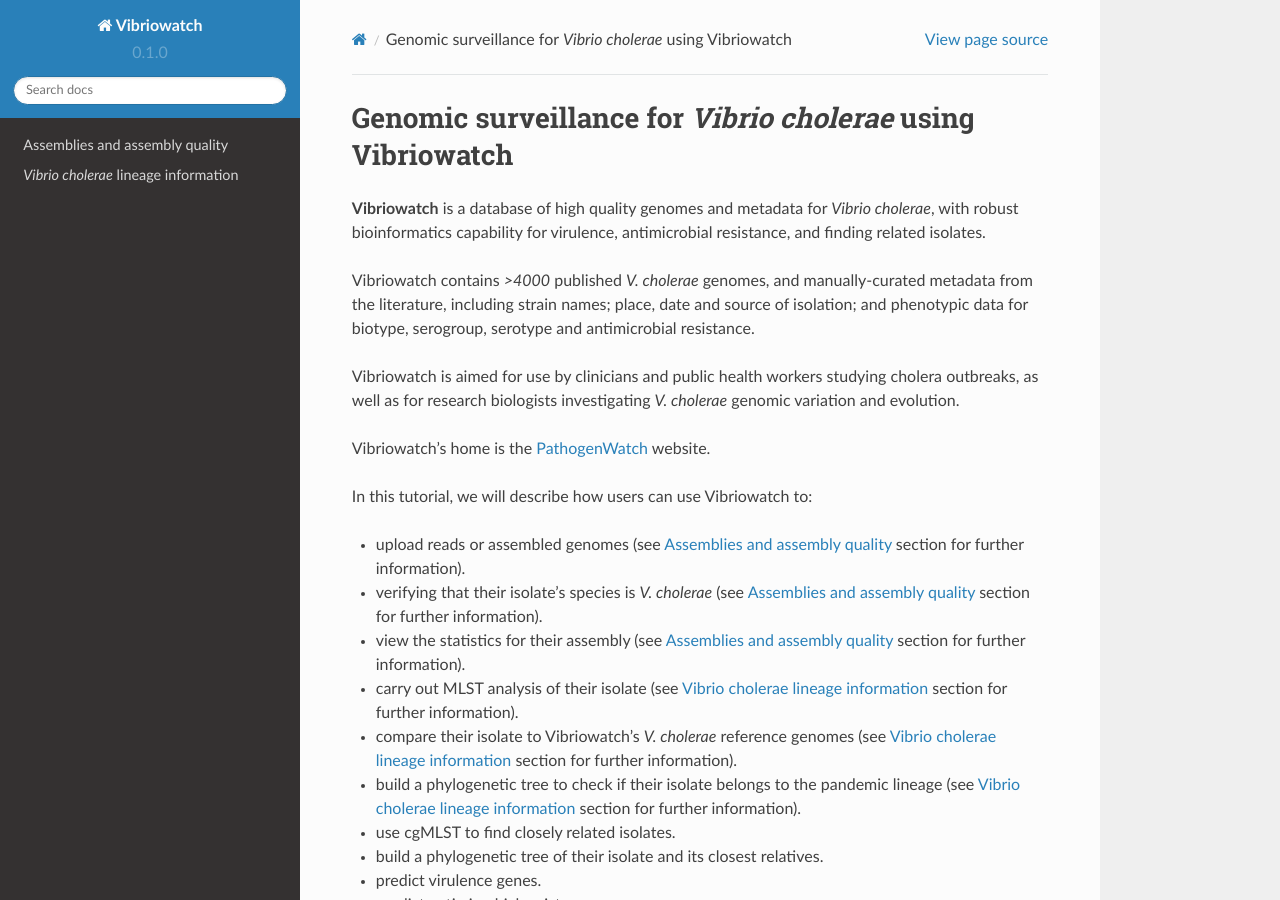
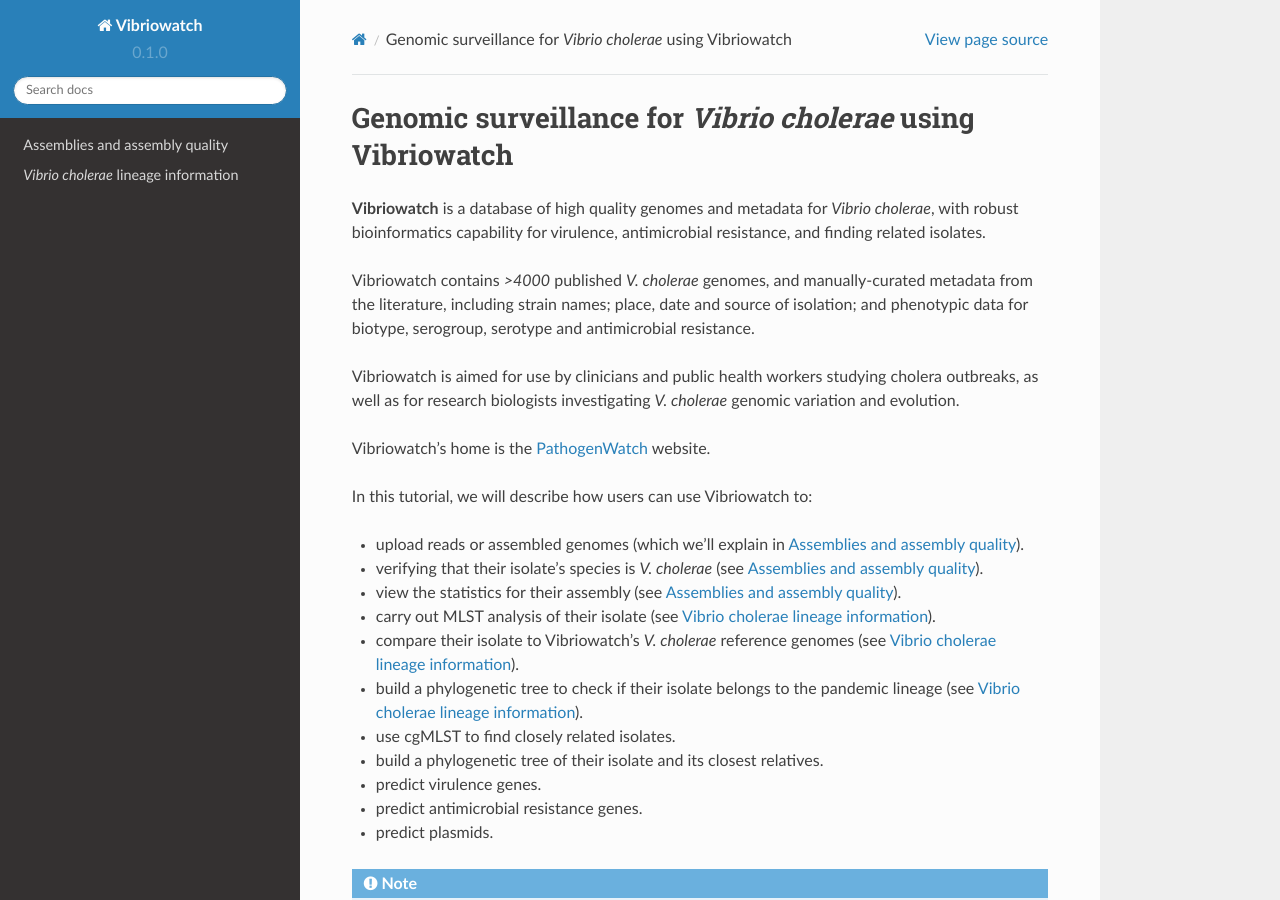
Before and after one commit to avrilcoghlan/cholerabook, a Sphinx documentation site: the page built from docs/source/index.rst, in a window 1280 px wide and 900 px high. Built offline with Sphinx 7.4.7 and the Read the Docs theme 2.0.0, drawn with Linux system fonts in a browser that asks for light colours.

Commit message:
Update index.rst
Updated links to sections.

```diff
--- a/docs/source/index.rst
+++ b/docs/source/index.rst
@@ -13,12 +13,12 @@
 
 In this tutorial, we will describe how users can use Vibriowatch to:
 
-* upload reads or assembled genomes (see :doc:`assemblies` section for further information).
-* verifying that their isolate's species is *V. cholerae* (see :doc:`assemblies` section for further information).
-* view the statistics for their assembly (see :doc:`assemblies` section for further information).
-* carry out MLST analysis of their isolate (see :doc:`mlst` section for further information).
-* compare their isolate to Vibriowatch's *V. cholerae* reference genomes (see :doc:`mlst` section for further information).
-* build a phylogenetic tree to check if their isolate belongs to the pandemic lineage (see :doc:`mlst` section for further information).
+* upload reads or assembled genomes (which we'll explain in :doc:`assemblies`).
+* verifying that their isolate's species is *V. cholerae* (see :doc:`assemblies`).
+* view the statistics for their assembly (see :doc:`assemblies`).
+* carry out MLST analysis of their isolate (see :doc:`mlst`).
+* compare their isolate to Vibriowatch's *V. cholerae* reference genomes (see :doc:`mlst`).
+* build a phylogenetic tree to check if their isolate belongs to the pandemic lineage (see :doc:`mlst`).
 * use cgMLST to find closely related isolates.
 * build a phylogenetic tree of their isolate and its closest relatives.
 * predict virulence genes.
```
